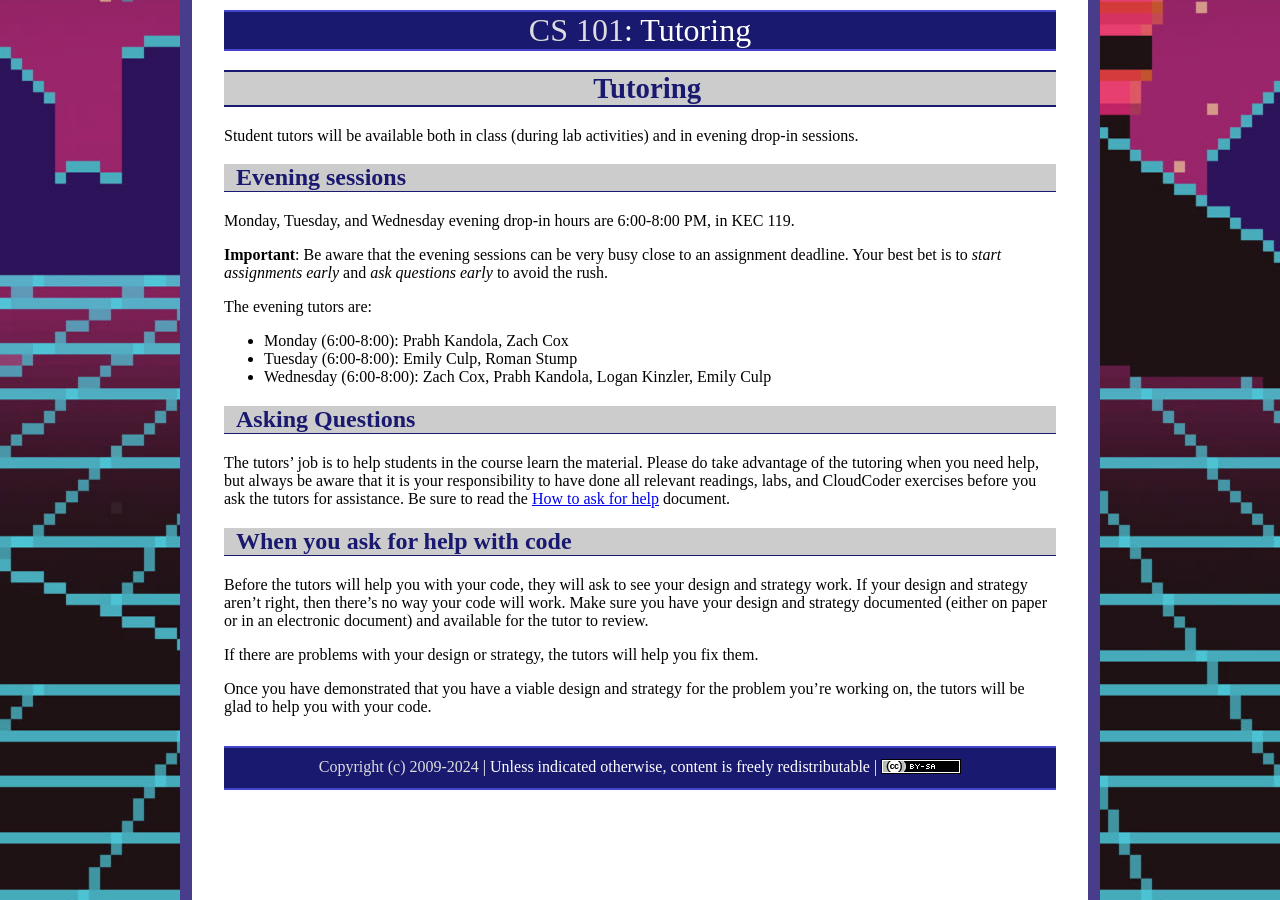
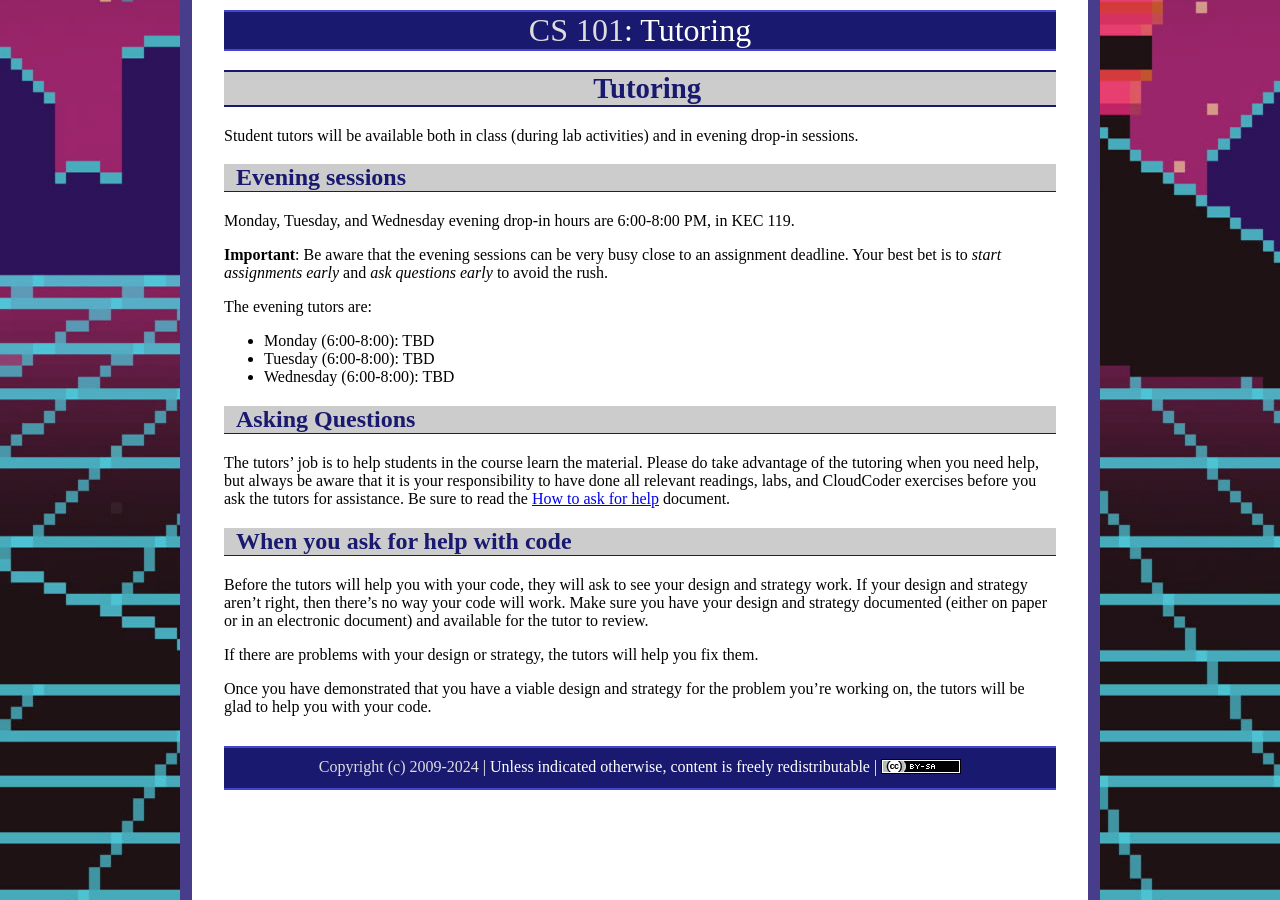
Before and after one commit to ycpcs/cs101-fall2026, a Jekyll site: the page built from tutoring.md, in a window 1280 px wide. Built offline with Jekyll 4.4.1, drawn with Linux system fonts in a browser that asks for light colours.

Commit message:
Update tutoring.md

```diff
--- a/tutoring.md
+++ b/tutoring.md
@@ -15,9 +15,9 @@
 
 The evening tutors are:
 
-* Monday    (6:00-8:00):  Prabh Kandola, Zach Cox
-* Tuesday   (6:00-8:00):  Emily Culp, Roman Stump
-* Wednesday (6:00-8:00):  Zach Cox, Prabh Kandola, Logan Kinzler, Emily Culp
+* Monday    (6:00-8:00):  TBD
+* Tuesday   (6:00-8:00):  TBD
+* Wednesday (6:00-8:00):  TBD
 
 <!--
 **Tutoring is available Monday-Thursday from 6:30-8:30pm in KEC119.** Please be sure to *sign-in* if you attend a tutoring session so we can track how many students are using the tutors.
@@ -40,9 +40,8 @@
 
 The in-class tutors are:
 
-* Section 101 (Snyder - KEC119),  8:00-9:15):  Jason Constantine, Patrick Nelson
-* Section 102 (Snyder - KEC119), 10:00-11:15): Joel Horne(W,F), Josh Gross(W), Andrew Georgiou(F)
-* Section 103 (Hake - KEC123),    8:00-9:15):  Alyssa McDevitt, Madison Tibbett
+* Section 101 (Snyder - KEC119),  11:00-12:15):  TBD
+* Section 102 (Snyder - KEC119), 12:30-1:45): TBD
 
 ## Evening sessions
 
@@ -52,11 +51,10 @@
 
 The evening tutors are:
 
-* Monday    (6:00-8:30):  Jason Constantine, Andrew Georgiou
-* Tuesday   (6:00-8:30):  Joel Horne, Johnny Quinteros
-* Wednesday (6:00-8:30):  Alyssa McDevitt, Patrick Nelson
-* Thursday  (6:00-8:30):  Joel Horne, Johnny Quinteros
-
+* Monday    (6:00-8:30):  TBD
+* Tuesday   (6:00-8:30):  TBD
+* Wednesday (6:00-8:30):  TBD
+* Thursday  (6:00-8:30):  TBD
 <!-- vim:set wrap: ­-->
 <!-- vim:set linebreak: -->
 <!-- vim:set nolist: -->
```
